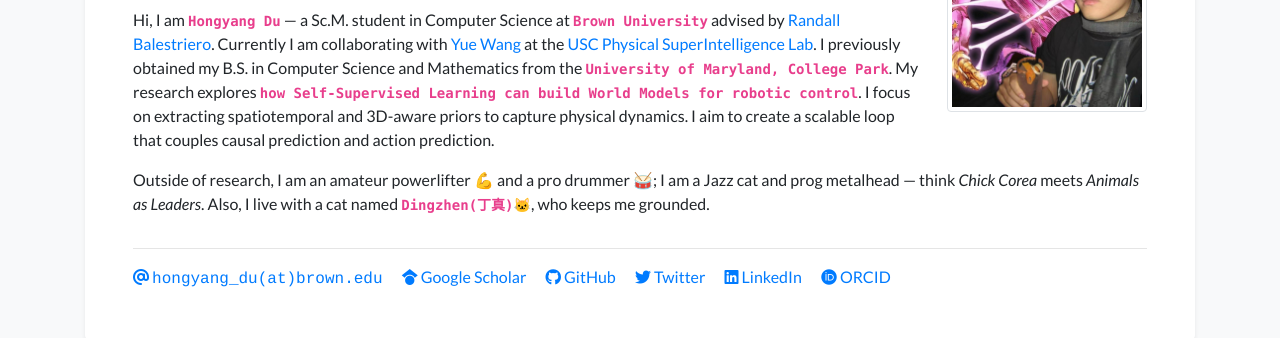
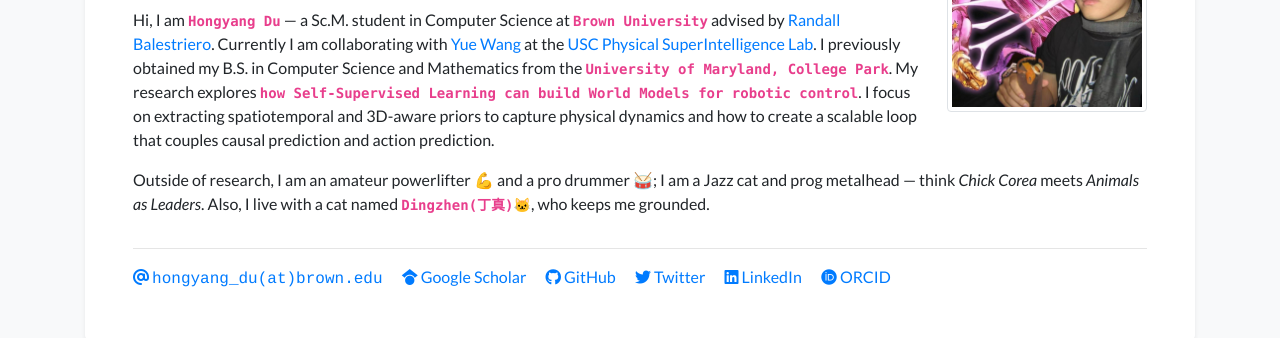
Before and after one commit to Hongyang-Du/Hongyang-Du.github.io, a Jekyll site: the page built from index.html, in a window 1280 px wide and 900 px high. Shown: the part 216-554 px from the top of the window. Built offline with Jekyll 4.4.1, drawn with Linux system fonts in a browser that asks for light colours; nearby versions of some CDN libraries; some web fonts are replaced; a style sheet for code colours, icons or effects is not loaded.

Commit message:
Update profile.yml

```diff
--- a/_data/profile.yml
+++ b/_data/profile.yml
@@ -30,7 +30,7 @@
     <a href="https://psi-lab.ai/">USC Physical SuperIntelligence Lab</a>.
     I previously obtained my B.S. in Computer Science and Mathematics from the
     <strong><code>University of Maryland, College Park</code></strong>.
-    My research explores <strong><code>how Self-Supervised Learning can build World Models for robotic control</code></strong>. I focus on extracting spatiotemporal and 3D-aware priors to capture physical dynamics. I aim to create a scalable loop that couples causal prediction and action prediction.
+    My research explores <strong><code>how Self-Supervised Learning can build World Models for robotic control</code></strong>. I focus on extracting spatiotemporal and 3D-aware priors to capture physical dynamics and how to create a scalable loop that couples causal prediction and action prediction.
   </p>
   <p>
       Outside of research, I am an amateur powerlifter 💪 and a pro drummer 🥁; I am a Jazz cat and prog metalhead — think <em>Chick Corea</em> meets <em>Animals as Leaders</em>. Also, I live with a cat named <strong><code>Dingzhen(丁真)🐱</code></strong>, who keeps me grounded.
```
